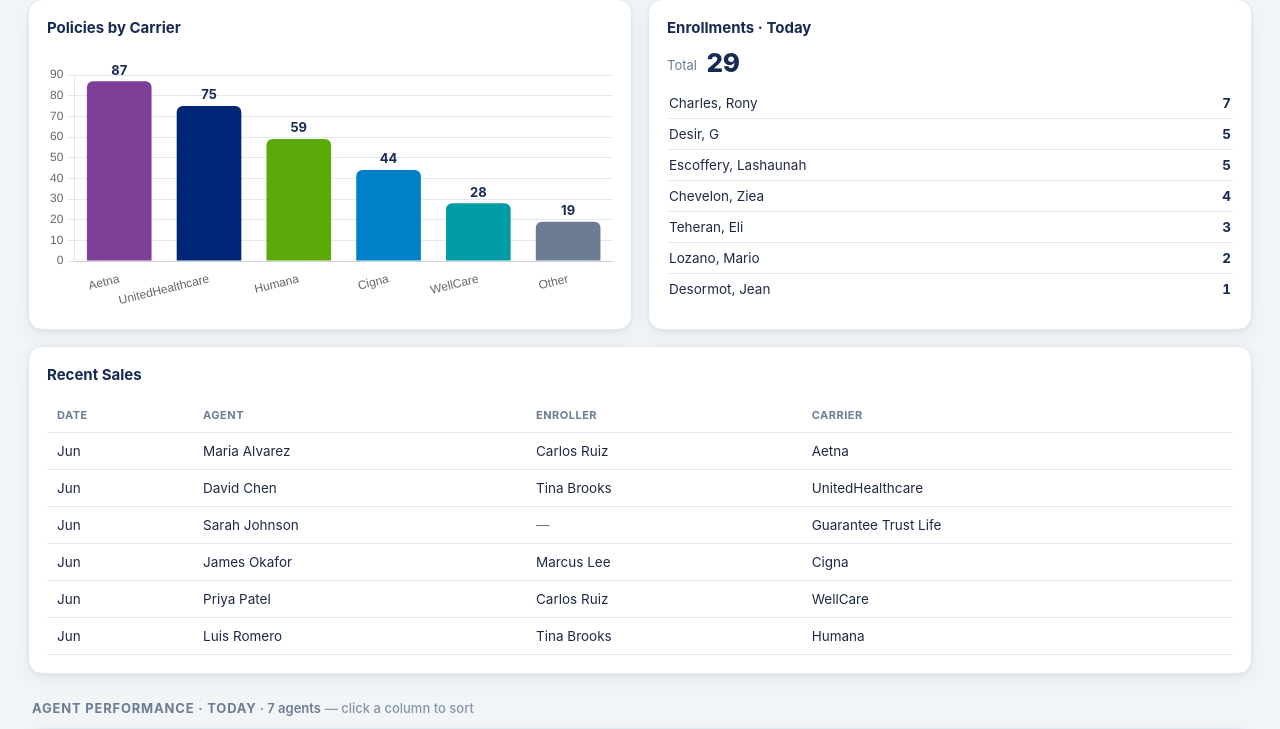
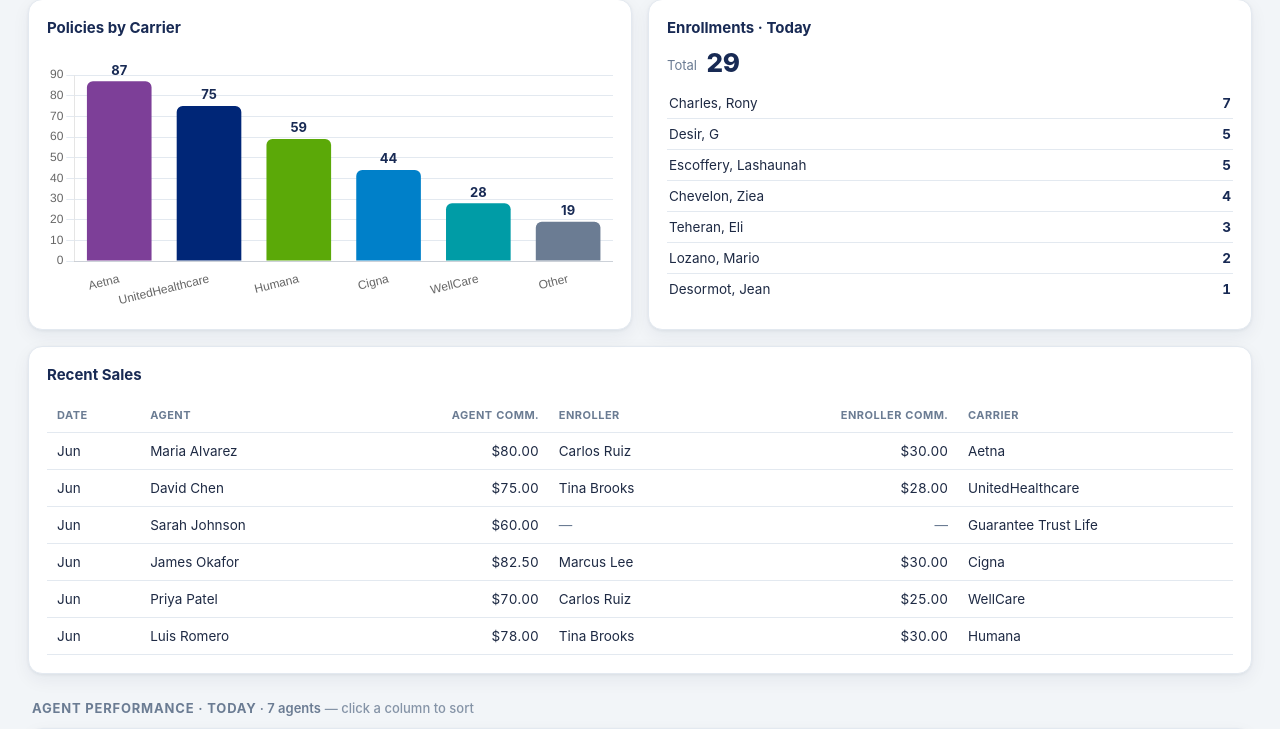
Before and after one commit to kendoric2/TLD-DASHBOARD-, a Flask app: page / in a window 1280 px wide. Shown: the part 450-1179 px from the top of the page. Run offline with Flask 3, Linux system fonts and the light colour scheme.

Commit message:
Recent Sales: add agent + enroller commission columns

```diff
--- a/src/egress_payloads.json
+++ b/src/egress_payloads.json
@@ -40,7 +40,7 @@
     "recent_sales": {
       "endpoint": "policies",
       "date_bounded": false,
-      "payload": { "sold": 1, "columns": ["date_sold", "agent_name", "fronter_name", "carrier_name"], "order_by": "date_sold", "sort": "DESC", "limit": 12 }
+      "payload": { "sold": 1, "columns": ["date_sold", "agent_name", "commission_paid", "fronter_name", "commission_paid_fronter", "carrier_name"], "order_by": "date_sold", "sort": "DESC", "limit": 12 }
     },
 
     "agent_policies": {
--- a/src/sample_data.py
+++ b/src/sample_data.py
@@ -22,12 +22,12 @@ def get_sample_dashboard(range_label="This Month"):
             {"label": "Other", "count": 19},
         ],
         "recent_sales": [
-            {"date_sold": "Jun 24", "agent": "Maria Alvarez", "enroller": "Carlos Ruiz", "carrier": "Aetna"},
-            {"date_sold": "Jun 24", "agent": "David Chen", "enroller": "Tina Brooks", "carrier": "UnitedHealthcare"},
-            {"date_sold": "Jun 24", "agent": "Sarah Johnson", "enroller": None, "carrier": "Guarantee Trust Life"},
-            {"date_sold": "Jun 23", "agent": "James Okafor", "enroller": "Marcus Lee", "carrier": "Cigna"},
-            {"date_sold": "Jun 23", "agent": "Priya Patel", "enroller": "Carlos Ruiz", "carrier": "WellCare"},
-            {"date_sold": "Jun 23", "agent": "Luis Romero", "enroller": "Tina Brooks", "carrier": "Humana"},
+            {"date_sold": "Jun 24", "agent": "Maria Alvarez", "agent_commission": 80.00, "enroller": "Carlos Ruiz", "fronter_commission": 30.00, "carrier": "Aetna"},
+            {"date_sold": "Jun 24", "agent": "David Chen", "agent_commission": 75.00, "enroller": "Tina Brooks", "fronter_commission": 28.00, "carrier": "UnitedHealthcare"},
+            {"date_sold": "Jun 24", "agent": "Sarah Johnson", "agent_commission": 60.00, "enroller": None, "fronter_commission": None, "carrier": "Guarantee Trust Life"},
+            {"date_sold": "Jun 23", "agent": "James Okafor", "agent_commission": 82.50, "enroller": "Marcus Lee", "fronter_commission": 30.00, "carrier": "Cigna"},
+            {"date_sold": "Jun 23", "agent": "Priya Patel", "agent_commission": 70.00, "enroller": "Carlos Ruiz", "fronter_commission": 25.00, "carrier": "WellCare"},
+            {"date_sold": "Jun 23", "agent": "Luis Romero", "agent_commission": 78.00, "enroller": "Tina Brooks", "fronter_commission": 30.00, "carrier": "Humana"},
         ],
         "agents": [
             {"name": "Maria Alvarez", "calls": 412, "talk_time": "14h 10m", "policies": 41, "conversion": 19.8, "cost": 754, "cpa": 18.40},
--- a/src/tldcrm_client.py
+++ b/src/tldcrm_client.py
@@ -366,7 +366,9 @@ class TLDCRMClient:
         recent = [{
             "date_sold": r.get("date_sold"),
             "agent": r.get("agent_name") or r.get("agent"),
+            "agent_commission": _num(r.get("commission_paid")),
             "enroller": r.get("fronter_name") or r.get("fronter"),
+            "fronter_commission": _num(r.get("commission_paid_fronter")),
             "carrier": r.get("carrier_name") or r.get("carrier"),
         } for r in (results.get("recent") or [])]
 
--- a/static/dashboard.js
+++ b/static/dashboard.js
@@ -218,13 +218,19 @@ function renderEnrollments(e) {
 }
 
 function renderRecent(rows) {
+  // commission is always set before submission, so a blank means "not in this pull" → em dash
+  const money = v => (v === null || v === undefined || v === "")
+    ? '<span class="dash">—</span>'
+    : '$' + Number(v).toLocaleString(undefined, {minimumFractionDigits:2, maximumFractionDigits:2});
   $("#recent").innerHTML = (rows || []).map(r => {
     const date = r.date_sold ? String(r.date_sold).split(" ")[0] : "";
     const enroller = r.enroller ? r.enroller : '<span class="dash">—</span>';
     return `
     <tr>
-      <td>${date}</td><td>${r.agent ?? ""}</td>
-      <td>${enroller}</td><td>${r.carrier ?? ""}</td>
+      <td>${date}</td>
+      <td>${r.agent ?? ""}</td><td class="num">${money(r.agent_commission)}</td>
+      <td>${enroller}</td><td class="num">${money(r.fronter_commission)}</td>
+      <td>${r.carrier ?? ""}</td>
     </tr>`;
   }).join("");
 }
--- a/templates/dashboard.html
+++ b/templates/dashboard.html
@@ -54,7 +54,7 @@
   <div class="card" style="margin-top:16px">
     <h3>Recent Sales</h3>
     <table>
-      <thead><tr><th>Date</th><th>Agent</th><th>Enroller</th><th>Carrier</th></tr></thead>
+      <thead><tr><th>Date</th><th>Agent</th><th class="num">Agent Comm.</th><th>Enroller</th><th class="num">Enroller Comm.</th><th>Carrier</th></tr></thead>
       <tbody id="recent"></tbody>
     </table>
   </div>
```
